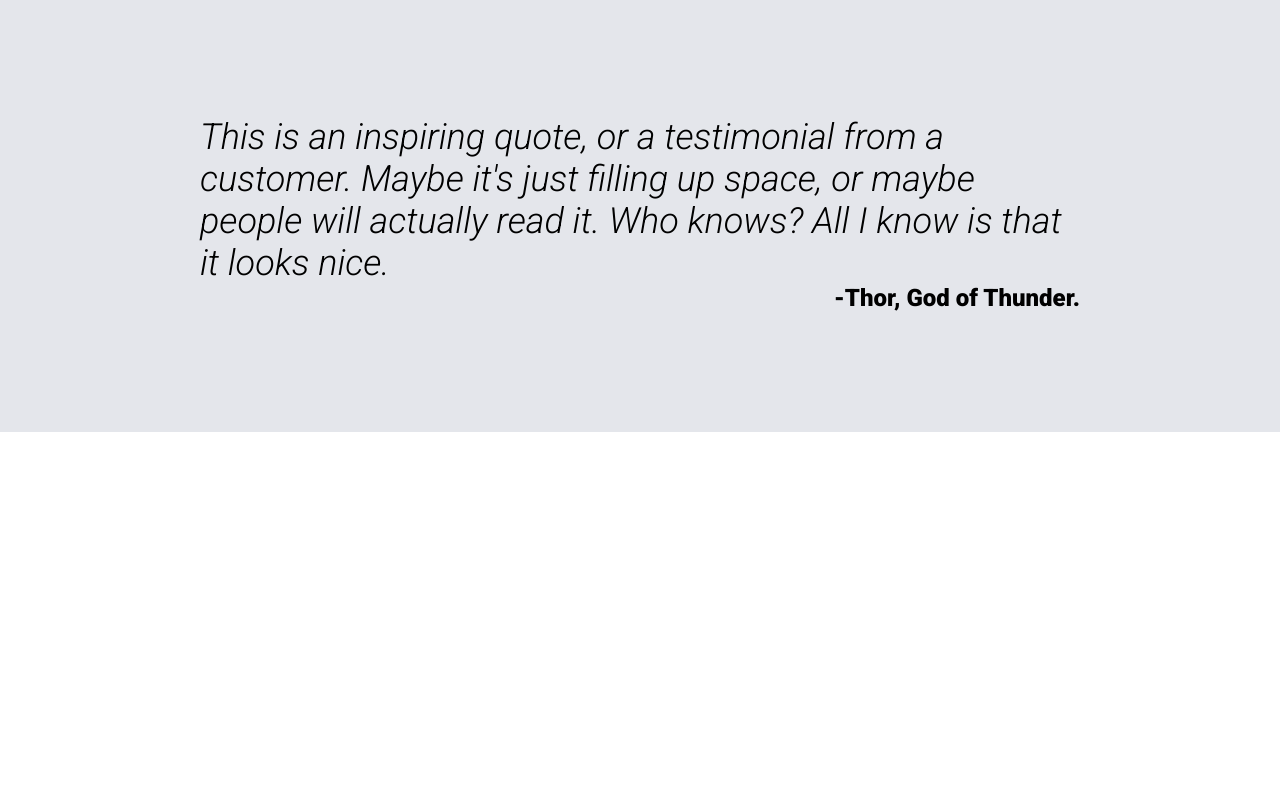
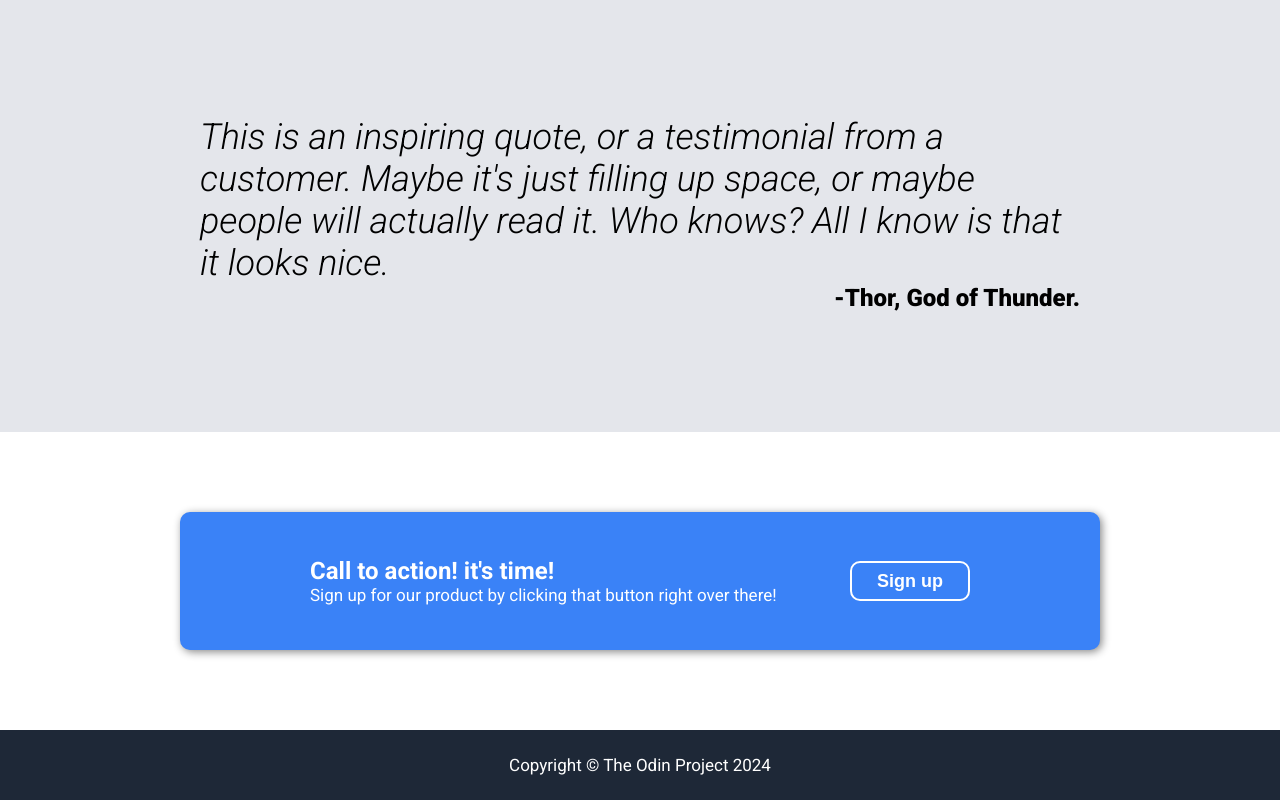
Before and after one commit to MazineEZZ/Landing-project, a plain HTML site: page index.html in a window 1280 px wide. Shown: the part 1038-1838 px from the top of the page. Before the commit the page ends 1470 px from the top, so only its background shows below. Drawn offline with Linux system fonts and the light colour scheme.

Commit message:
Project done!

```diff
--- a/index.html
+++ b/index.html
@@ -62,7 +62,17 @@
     </div>
 
     <div class="signup-section">
+      <div class="modal">
+        <div class="info">
+          <div class="title">Call to action! it's time!</div>
+          <div class="description">Sign up for our product by clicking that button right over there!</div>
+        </div>
+        <button>Sign up</button>
+      </div>
+    </div>
 
+    <div class="footer">
+      <p>Copyright © The Odin Project 2024</p>
     </div>
   </body>
 </html>
--- a/style.css
+++ b/style.css
@@ -57,11 +57,6 @@ body {
   margin-bottom: 10px;
 }
 
-.header-section button {
-  width: 120px;
-  height: 40px;
-}
-
 img {
   width: 500px;
 }
@@ -116,9 +111,7 @@ img {
   display: flex;
   flex-direction: column;
   align-items: center;
-  padding: 120px;
-  padding-left: 200px;
-  padding-right: 200px;
+  padding: 120px 200px;
 }
 
 .quote-section .text {
@@ -135,6 +128,40 @@ img {
 
 .quote-section .text, .author {
   color: black;
+}
+
+/* Sign up section */
+.signup-section {
+  display: flex;
+  flex-direction: column;
+  justify-content: center;
+  padding: 80px 180px;
+}
+
+.signup-section .modal {
+  background: #3a82f7;
+  display: flex;
+  justify-content: space-between;
+  align-items: center;
+  border-radius: 10px;
+  box-shadow: 2px 2px 8px #888888;
+  padding: 45px 130px;
+}
+
+.signup-section .title {
+  font-weight: bold;
+  font-size: x-large;
+}
+
+.signup-section button {
+  border: 2px solid white;
+}
+
+/* footer */
+.footer {
+  padding: 25px;
+  background: #1e2837;
+  text-align: center;
 }
 
 /* General Selectors */
@@ -160,4 +187,9 @@ button {
   border-radius: 10px;
   background: #3a82f7;
   color: white;
+  width: 120px;
+  height: 40px;
+  display: flex;
+  justify-content: center;
+  align-items: center;
 }
```
